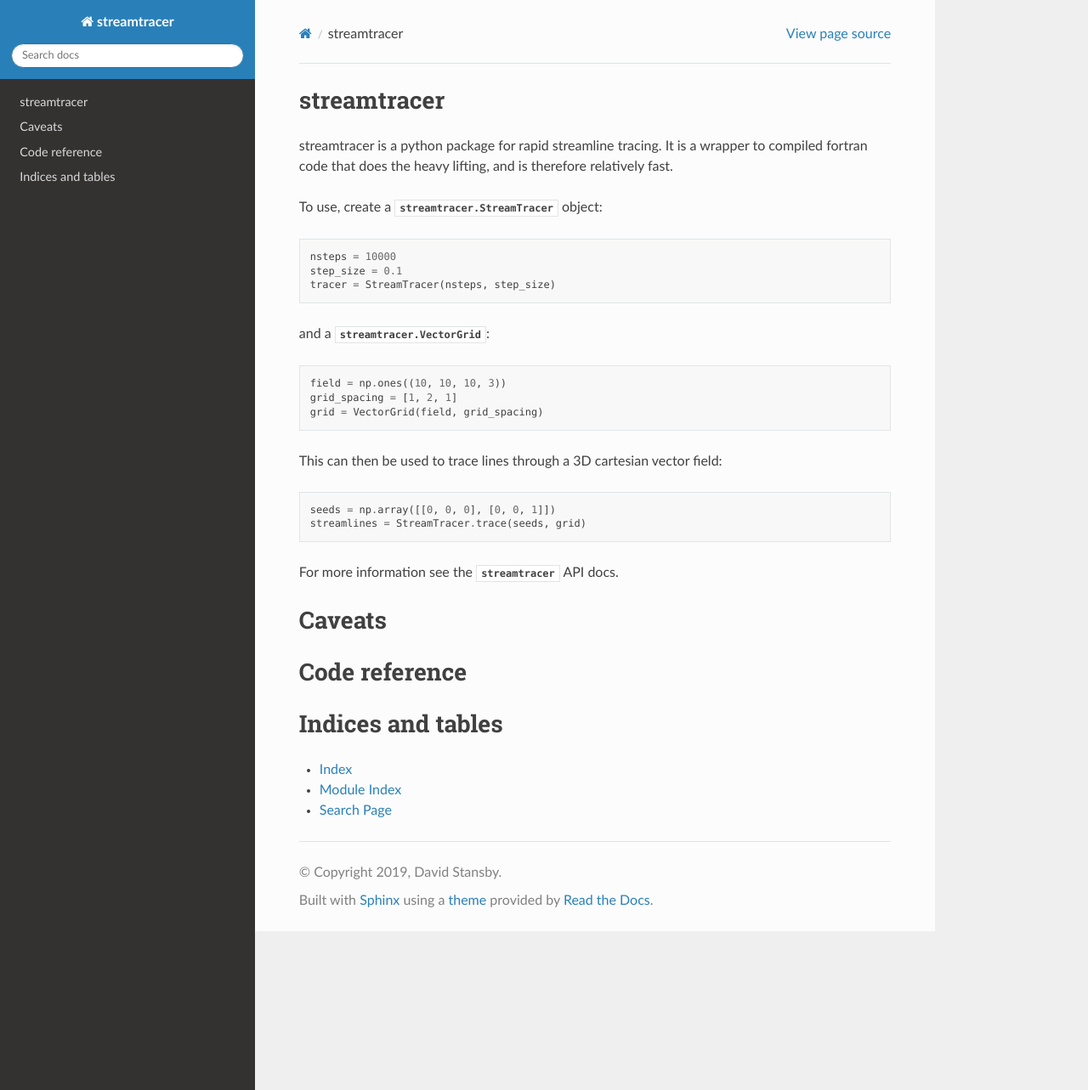
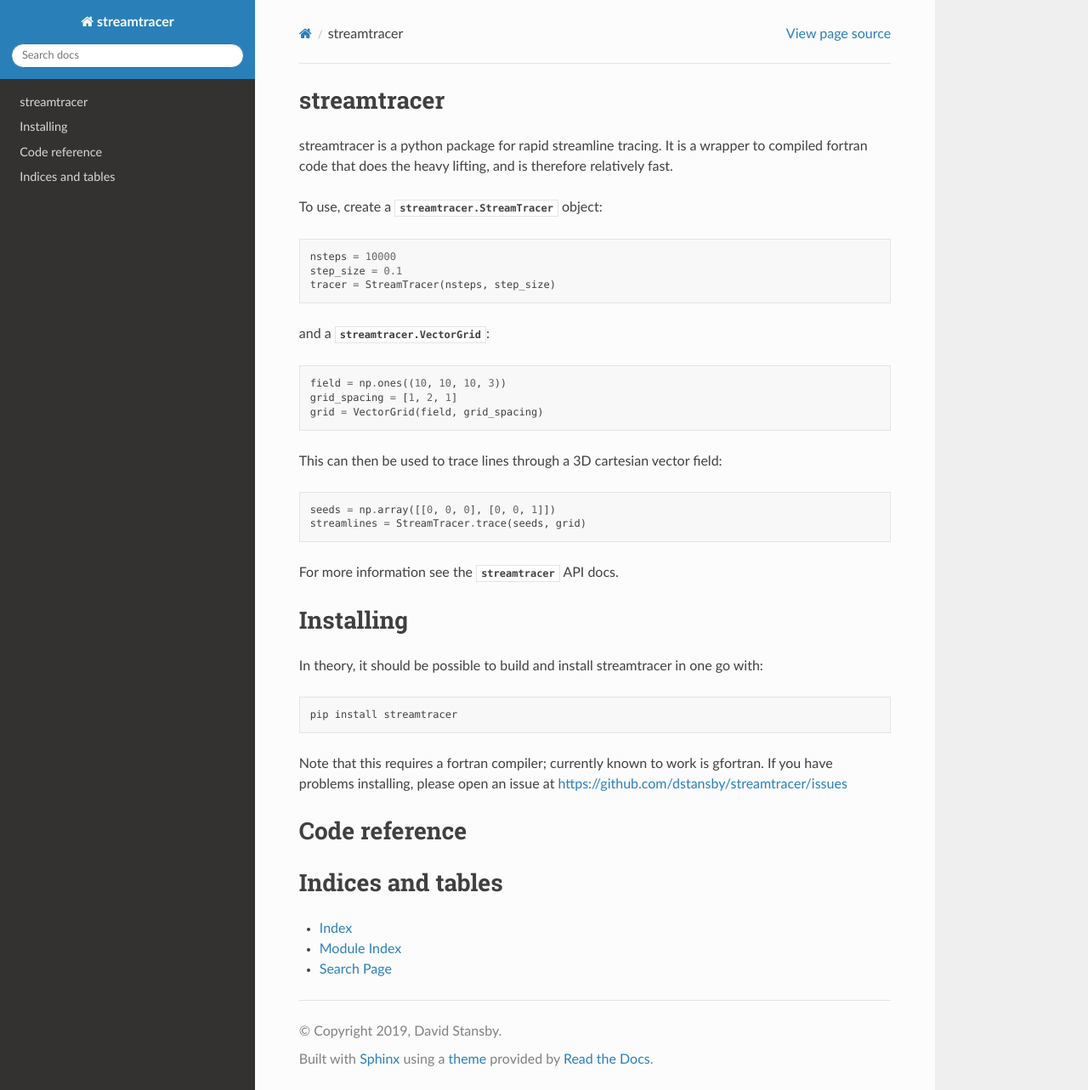
Before and after one commit to sunpy/streamtracer, a Sphinx documentation site: the page built from doc/index.rst, in a window 1280 px wide and 1283 px high. Shown: the whole window at 85% size. Built offline with Sphinx 7.4.7 and the Read the Docs theme 2.0.0, drawn with Linux system fonts in a browser that asks for light colours; pages that are not in the unit, such as notebooks, are missing from menus.

Commit message:
Add installing

```diff
--- a/doc/index.rst
+++ b/doc/index.rst
@@ -24,8 +24,17 @@ This can then be used to trace lines through a 3D cartesian vector field::
 
 For more information see the :mod:`streamtracer` API docs.
 
-Caveats
-=======
+Installing
+==========
+
+In theory, it should be possible to build and install streamtracer in one
+go with::
+
+  pip install streamtracer
+
+Note that this requires a fortran compiler; currently known to work is gfortran.
+If you have problems installing, please open an issue at
+https://github.com/dstansby/streamtracer/issues
 
 Code reference
 ==============
```
